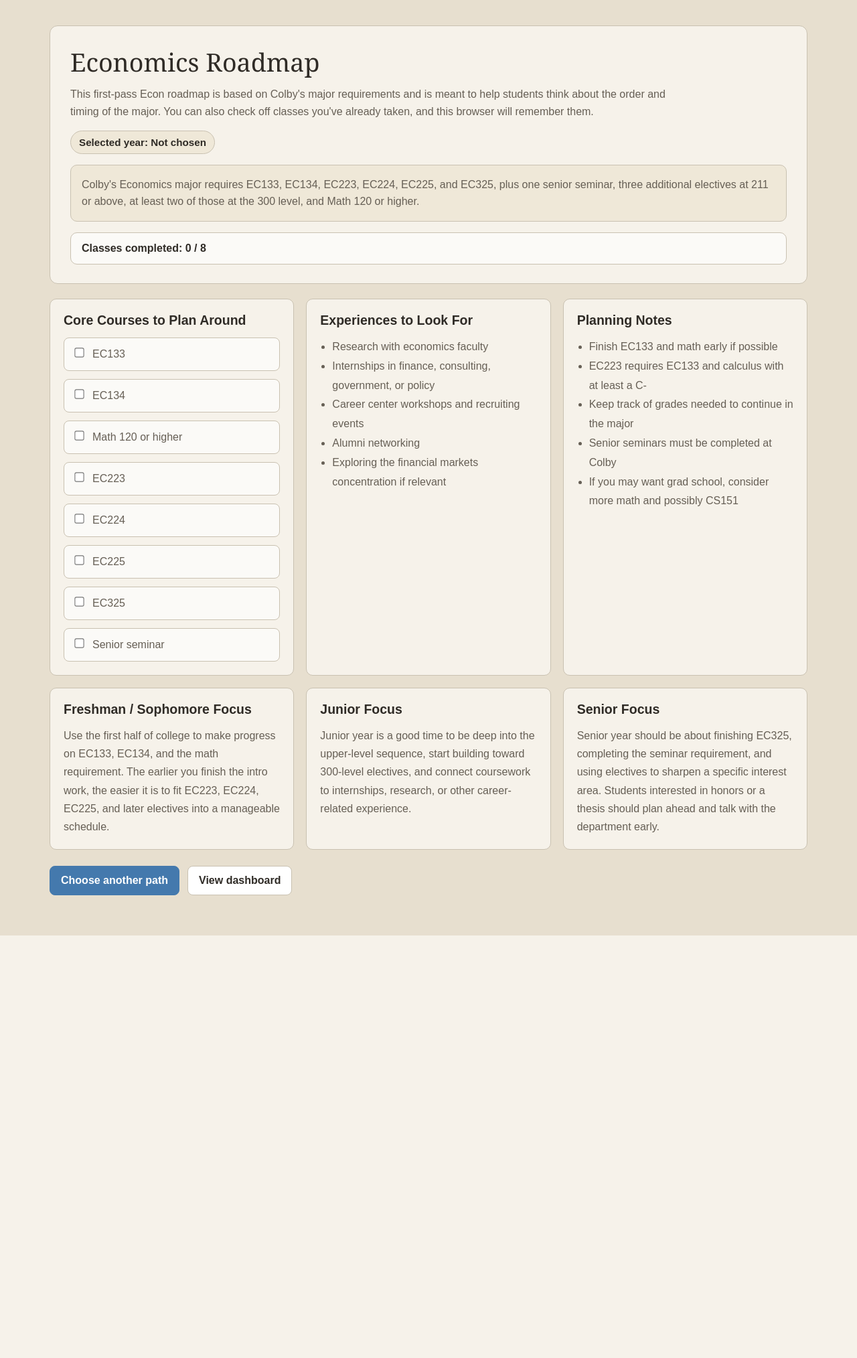
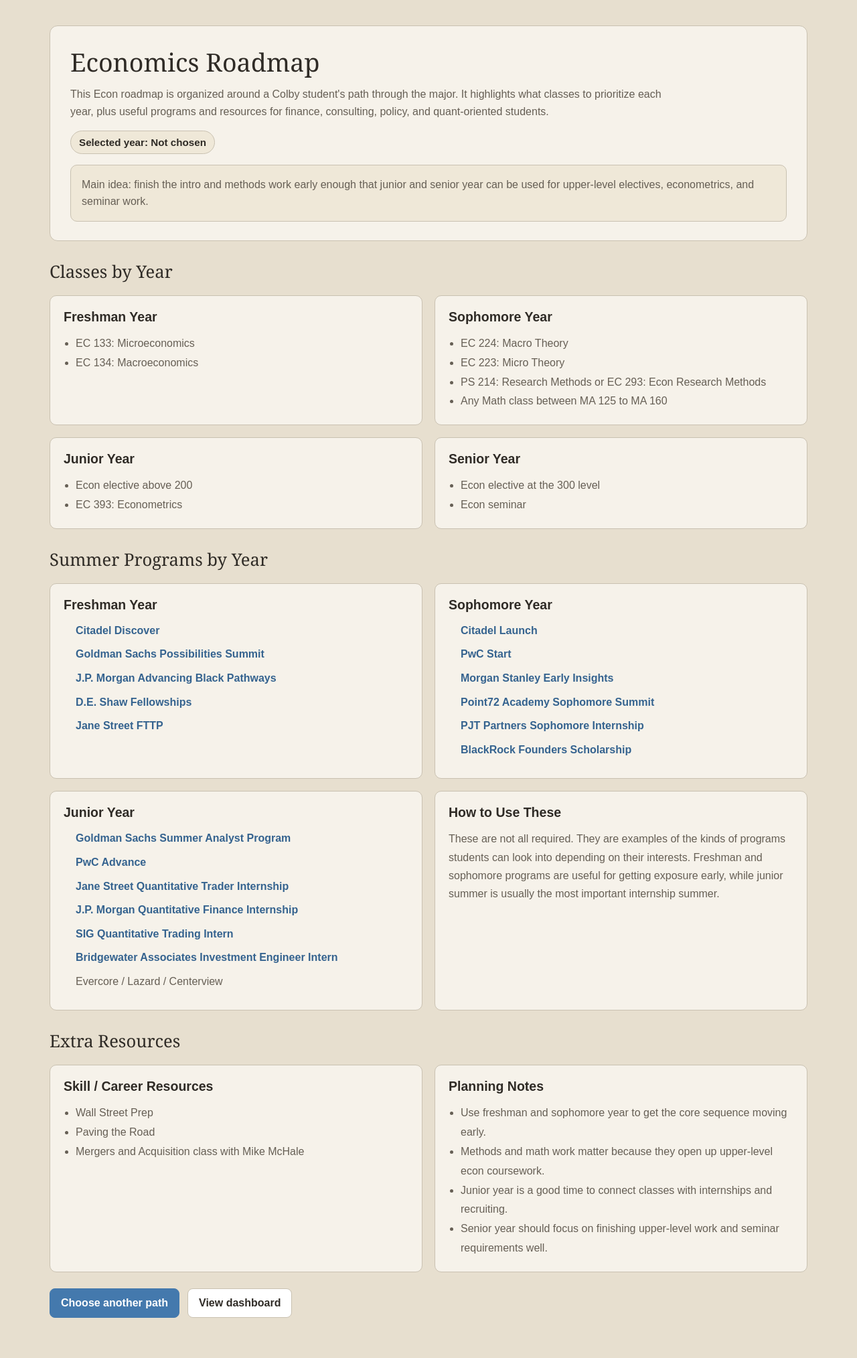
Before and after one commit to benj652/CS422-StartUp, a Flask app: page /roadmap/econ in a window 1280 px wide. Shown: the part 69-2097 px from the top of the page at 67% size. Before the commit the page ends 1466 px from the top, so only its background shows below. Run offline with Flask 3, Linux system fonts and the light colour scheme.

Commit message:
Add the econ reqs from document

```diff
--- a/website/templates/majorSpecific/econ.html
+++ b/website/templates/majorSpecific/econ.html
@@ -110,19 +110,16 @@
             line-height: 1.6;
         }
 
-        .progress-box {
-            margin-top: 16px;
-            background: #fbfaf7;
-            border: 1px solid var(--border);
-            border-radius: 10px;
-            padding: 14px 16px;
-            font-weight: 600;
-            color: var(--text);
+        .section-title {
+            margin: 28px 0 14px;
+            font-family: Georgia, "Times New Roman", serif;
+            font-size: 1.6rem;
+            font-weight: normal;
         }
 
         .grid {
             display: grid;
-            grid-template-columns: repeat(3, 1fr);
+            grid-template-columns: repeat(2, 1fr);
             gap: 18px;
             margin-top: 18px;
         }
@@ -152,30 +149,25 @@
             line-height: 1.7;
         }
 
-        .checklist {
-            display: grid;
-            gap: 12px;
+        .opportunity-list {
+            list-style: none;
+            padding-left: 0;
         }
 
-        .check-item {
-            display: flex;
-            align-items: flex-start;
-            gap: 10px;
-            background: #fbfaf7;
-            border: 1px solid var(--border);
-            border-radius: 8px;
-            padding: 12px;
+        .opportunity-list li {
+            margin-bottom: 10px;
+            color: var(--muted);
+            line-height: 1.6;
         }
 
-        .check-item input {
-            margin-top: 3px;
-            transform: scale(1.1);
+        .opportunity-list a {
+            color: var(--blue-dark);
+            text-decoration: none;
+            font-weight: 600;
         }
 
-        .check-item label {
-            cursor: pointer;
-            color: var(--muted);
-            line-height: 1.5;
+        .opportunity-list a:hover {
+            text-decoration: underline;
         }
 
         .footer-actions {
@@ -237,109 +229,122 @@
         <section class="hero">
             <h1>Economics Roadmap</h1>
             <p>
-                This first-pass Econ roadmap is based on Colby's major requirements and is meant to
-                help students think about the order and timing of the major. You can also check off
-                classes you've already taken, and this browser will remember them.
+                This Econ roadmap is organized around a Colby student's path through the major.
+                It highlights what classes to prioritize each year, plus useful programs and resources
+                for finance, consulting, policy, and quant-oriented students.
             </p>
             <div class="year-tag" id="selectedYearTag">Selected year: Not chosen</div>
 
             <div class="note-box">
-                Colby's Economics major requires EC133, EC134, EC223, EC224, EC225, and EC325, plus one
-                senior seminar, three additional electives at 211 or above, at least two of those at the
-                300 level, and Math 120 or higher.
+                Main idea: finish the intro and methods work early enough that junior and senior year can be
+                used for upper-level electives, econometrics, and seminar work.
             </div>
-
-            <div class="progress-box" id="progressBox">Classes completed: 0 / 8</div>
         </section>
 
+        <h2 class="section-title">Classes by Year</h2>
         <section class="grid">
             <div class="card">
-                <h2>Core Courses to Plan Around</h2>
-                <div class="checklist">
-                    <div class="check-item">
-                        <input type="checkbox" id="econ-133" class="course-checkbox">
-                        <label for="econ-133">EC133</label>
-                    </div>
-                    <div class="check-item">
-                        <input type="checkbox" id="econ-134" class="course-checkbox">
-                        <label for="econ-134">EC134</label>
-                    </div>
-                    <div class="check-item">
-                        <input type="checkbox" id="econ-math120" class="course-checkbox">
-                        <label for="econ-math120">Math 120 or higher</label>
-                    </div>
-                    <div class="check-item">
-                        <input type="checkbox" id="econ-223" class="course-checkbox">
-                        <label for="econ-223">EC223</label>
-                    </div>
-                    <div class="check-item">
-                        <input type="checkbox" id="econ-224" class="course-checkbox">
-                        <label for="econ-224">EC224</label>
-                    </div>
-                    <div class="check-item">
-                        <input type="checkbox" id="econ-225" class="course-checkbox">
-                        <label for="econ-225">EC225</label>
-                    </div>
-                    <div class="check-item">
-                        <input type="checkbox" id="econ-325" class="course-checkbox">
-                        <label for="econ-325">EC325</label>
-                    </div>
-                    <div class="check-item">
-                        <input type="checkbox" id="econ-seminar" class="course-checkbox">
-                        <label for="econ-seminar">Senior seminar</label>
-                    </div>
-                </div>
+                <h2>Freshman Year</h2>
+                <ul>
+                    <li>EC 133: Microeconomics</li>
+                    <li>EC 134: Macroeconomics</li>
+                </ul>
             </div>
 
             <div class="card">
-                <h2>Experiences to Look For</h2>
+                <h2>Sophomore Year</h2>
                 <ul>
-                    <li>Research with economics faculty</li>
-                    <li>Internships in finance, consulting, government, or policy</li>
-                    <li>Career center workshops and recruiting events</li>
-                    <li>Alumni networking</li>
-                    <li>Exploring the financial markets concentration if relevant</li>
+                    <li>EC 224: Macro Theory</li>
+                    <li>EC 223: Micro Theory</li>
+                    <li>PS 214: Research Methods or EC 293: Econ Research Methods</li>
+                    <li>Any Math class between MA 125 to MA 160</li>
+                </ul>
+            </div>
+
+            <div class="card">
+                <h2>Junior Year</h2>
+                <ul>
+                    <li>Econ elective above 200</li>
+                    <li>EC 393: Econometrics</li>
+                </ul>
+            </div>
+
+            <div class="card">
+                <h2>Senior Year</h2>
+                <ul>
+                    <li>Econ elective at the 300 level</li>
+                    <li>Econ seminar</li>
+                </ul>
+            </div>
+        </section>
+
+        <h2 class="section-title">Summer Programs by Year</h2>
+        <section class="grid">
+            <div class="card">
+                <h2>Freshman Year</h2>
+                <ul class="opportunity-list">
+                    <li><a href="https://www.citadel.com/careers/students/discover-citadel/" target="_blank">Citadel Discover</a></li>
+                    <li><a href="https://www.goldmansachs.com/careers/students/programs/americas/possibilities-summit/" target="_blank">Goldman Sachs Possibilities Summit</a></li>
+                    <li><a href="https://www.jpmorganchase.com/impact/people/advancing-black-pathways" target="_blank">J.P. Morgan Advancing Black Pathways</a></li>
+                    <li><a href="https://fellowships.deshaw.com/" target="_blank">D.E. Shaw Fellowships</a></li>
+                    <li><a href="https://www.janestreet.com/join-jane-street/programs-and-events/fttp/" target="_blank">Jane Street FTTP</a></li>
+                </ul>
+            </div>
+
+            <div class="card">
+                <h2>Sophomore Year</h2>
+                <ul class="opportunity-list">
+                    <li><a href="https://www.citadel.com/careers/students/launch/" target="_blank">Citadel Launch</a></li>
+                    <li><a href="https://www.pwc.com/us/en/careers/while-you-work/student-opportunities/start.html" target="_blank">PwC Start</a></li>
+                    <li><a href="https://www.morganstanley.com/careers/students-graduates/early-insights-program" target="_blank">Morgan Stanley Early Insights</a></li>
+                    <li><a href="https://careers.point72.com/students" target="_blank">Point72 Academy Sophomore Summit</a></li>
+                    <li><a href="https://www.pjtpartners.com/careers/students/" target="_blank">PJT Partners Sophomore Internship</a></li>
+                    <li><a href="https://www.blackrock.com/corporate/careers/students-and-graduates" target="_blank">BlackRock Founders Scholarship</a></li>
+                </ul>
+            </div>
+
+            <div class="card">
+                <h2>Junior Year</h2>
+                <ul class="opportunity-list">
+                    <li><a href="https://www.goldmansachs.com/careers/students/programs/" target="_blank">Goldman Sachs Summer Analyst Program</a></li>
+                    <li><a href="https://www.pwc.com/us/en/careers/while-you-work/student-opportunities/advance.html" target="_blank">PwC Advance</a></li>
+                    <li><a href="https://www.janestreet.com/join-jane-street/programs-and-events/quantitative-trader-internship/" target="_blank">Jane Street Quantitative Trader Internship</a></li>
+                    <li><a href="https://careers.jpmorgan.com/us/en/students/programs/quantitative-finance-analyst" target="_blank">J.P. Morgan Quantitative Finance Internship</a></li>
+                    <li><a href="https://careers.sig.com/students/" target="_blank">SIG Quantitative Trading Intern</a></li>
+                    <li><a href="https://www.bridgewater.com/campus" target="_blank">Bridgewater Associates Investment Engineer Intern</a></li>
+                    <li>Evercore / Lazard / Centerview</li>
+                </ul>
+            </div>
+
+            <div class="card">
+                <h2>How to Use These</h2>
+                <p>
+                    These are not all required. They are examples of the kinds of programs students can look
+                    into depending on their interests. Freshman and sophomore programs are useful for getting
+                    exposure early, while junior summer is usually the most important internship summer.
+                </p>
+            </div>
+        </section>
+
+        <h2 class="section-title">Extra Resources</h2>
+        <section class="grid">
+            <div class="card">
+                <h2>Skill / Career Resources</h2>
+                <ul>
+                    <li>Wall Street Prep</li>
+                    <li>Paving the Road</li>
+                    <li>Mergers and Acquisition class with Mike McHale</li>
                 </ul>
             </div>
 
             <div class="card">
                 <h2>Planning Notes</h2>
                 <ul>
-                    <li>Finish EC133 and math early if possible</li>
-                    <li>EC223 requires EC133 and calculus with at least a C-</li>
-                    <li>Keep track of grades needed to continue in the major</li>
-                    <li>Senior seminars must be completed at Colby</li>
-                    <li>If you may want grad school, consider more math and possibly CS151</li>
+                    <li>Use freshman and sophomore year to get the core sequence moving early.</li>
+                    <li>Methods and math work matter because they open up upper-level econ coursework.</li>
+                    <li>Junior year is a good time to connect classes with internships and recruiting.</li>
+                    <li>Senior year should focus on finishing upper-level work and seminar requirements well.</li>
                 </ul>
-            </div>
-        </section>
-
-        <section class="grid">
-            <div class="card">
-                <h2>Freshman / Sophomore Focus</h2>
-                <p>
-                    Use the first half of college to make progress on EC133, EC134, and the math requirement.
-                    The earlier you finish the intro work, the easier it is to fit EC223, EC224, EC225,
-                    and later electives into a manageable schedule.
-                </p>
-            </div>
-
-            <div class="card">
-                <h2>Junior Focus</h2>
-                <p>
-                    Junior year is a good time to be deep into the upper-level sequence, start building
-                    toward 300-level electives, and connect coursework to internships, research, or other
-                    career-related experience.
-                </p>
-            </div>
-
-            <div class="card">
-                <h2>Senior Focus</h2>
-                <p>
-                    Senior year should be about finishing EC325, completing the seminar requirement, and using
-                    electives to sharpen a specific interest area. Students interested in honors or a thesis
-                    should plan ahead and talk with the department early.
-                </p>
             </div>
         </section>
 
@@ -357,56 +362,6 @@
             const formattedYear = selectedYear.charAt(0).toUpperCase() + selectedYear.slice(1);
             yearTag.textContent = "Selected year: " + formattedYear;
         }
-
-        function setCookie(name, value, days) {
-            const date = new Date();
-            date.setTime(date.getTime() + (days * 24 * 60 * 60 * 1000));
-            document.cookie = name + "=" + value + ";expires=" + date.toUTCString() + ";path=/";
-        }
-
-        function getCookie(name) {
-            const cookieName = name + "=";
-            const decodedCookie = decodeURIComponent(document.cookie);
-            const cookieArray = decodedCookie.split(";");
-
-            for (let i = 0; i < cookieArray.length; i++) {
-                let cookie = cookieArray[i].trim();
-                if (cookie.indexOf(cookieName) === 0) {
-                    return cookie.substring(cookieName.length, cookie.length);
-                }
-            }
-            return "";
-        }
-
-        function updateProgress() {
-            const checkboxes = document.querySelectorAll(".course-checkbox");
-            let completed = 0;
-
-            checkboxes.forEach((checkbox) => {
-                if (checkbox.checked) {
-                    completed++;
-                }
-            });
-
-            document.getElementById("progressBox").textContent =
-                "Classes completed: " + completed + " / " + checkboxes.length;
-        }
-
-        const courseCheckboxes = document.querySelectorAll(".course-checkbox");
-
-        courseCheckboxes.forEach((checkbox) => {
-            const cookieValue = getCookie("blueprint_" + checkbox.id);
-            if (cookieValue === "true") {
-                checkbox.checked = true;
-            }
-
-            checkbox.addEventListener("change", function () {
-                setCookie("blueprint_" + checkbox.id, checkbox.checked, 365);
-                updateProgress();
-            });
-        });
-
-        updateProgress();
     </script>
 </body>
 </html>
```
